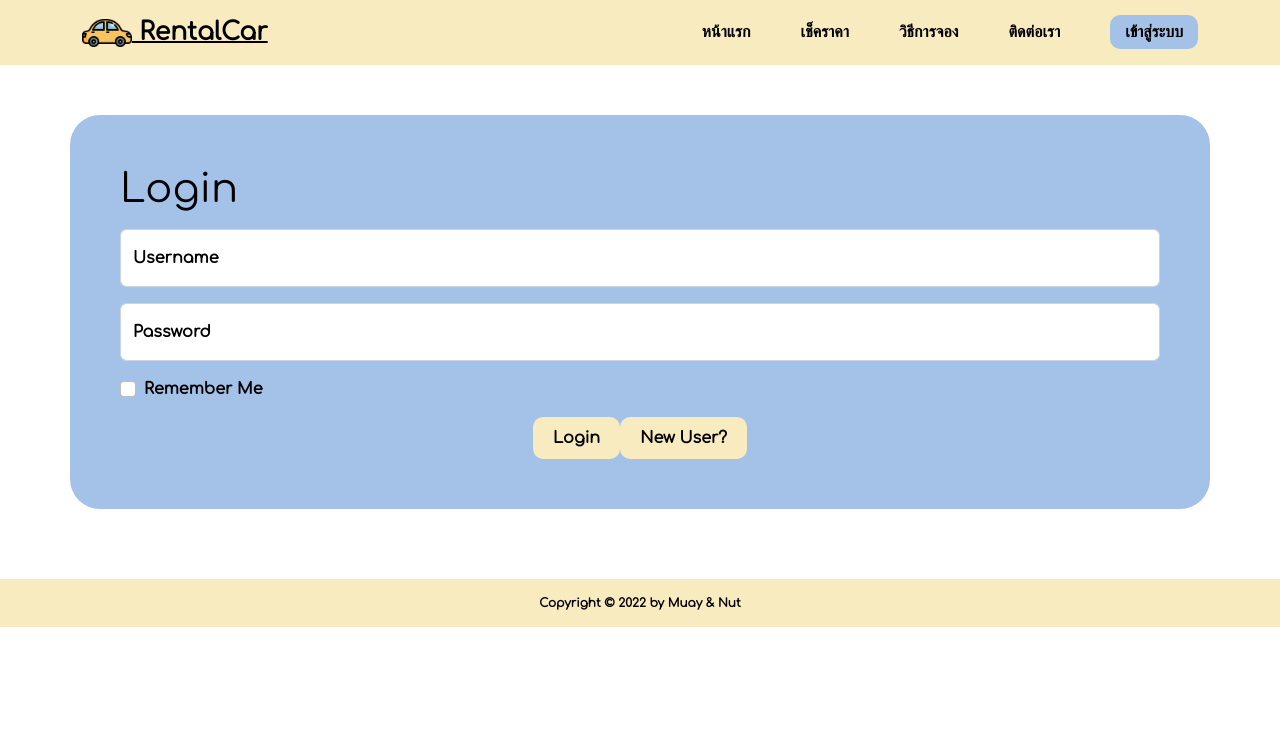
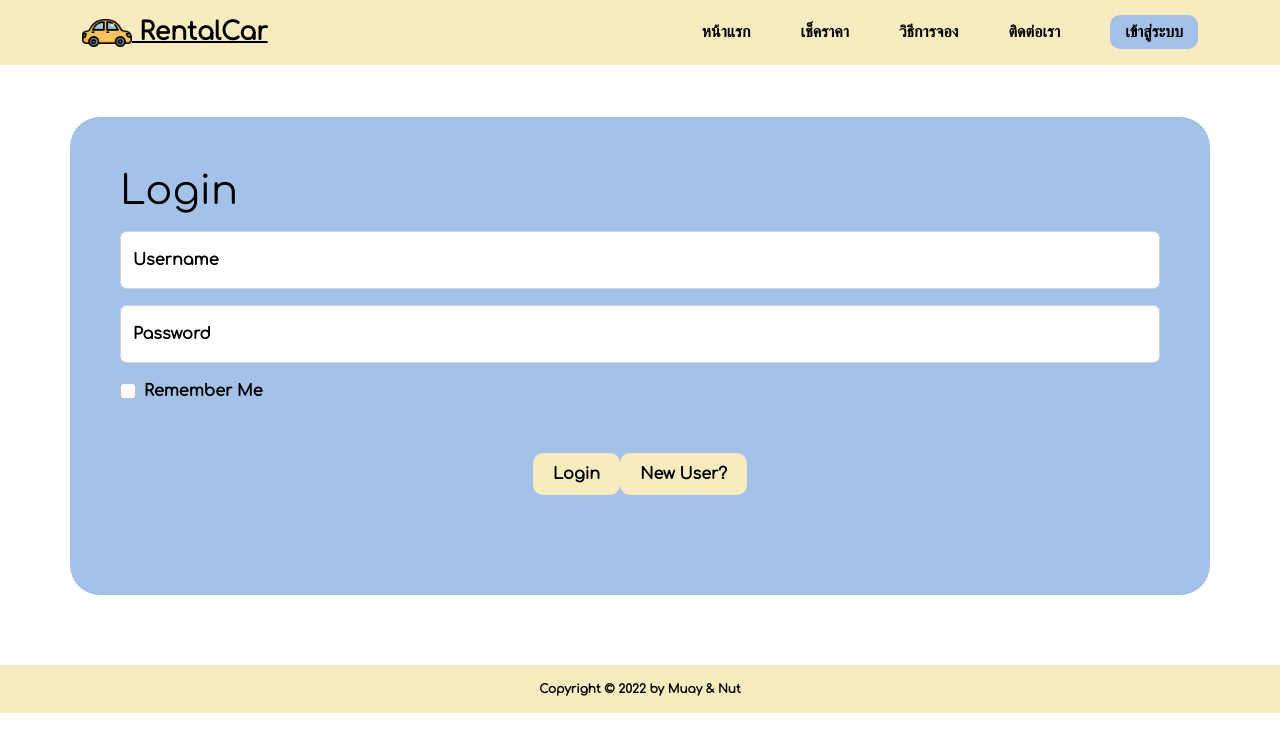
Before and after one commit to kejmaneel/rentalcar-project-angular, an Angular app: page /login in a window 1280 px wide. Shown: the top 752 px of the page. Built offline with nearby package versions, Linux system fonts and the light colour scheme; a web font is replaced by a local one.

Commit message:
edit home.html/login.html/login.scss/app.html

```diff
--- a/src/app/app.component.html
+++ b/src/app/app.component.html
@@ -1,2 +1,3 @@
 <app-navbar></app-navbar>
 <router-outlet></router-outlet>
+<app-footer></app-footer>
--- a/src/app/home/home.component.html
+++ b/src/app/home/home.component.html
@@ -108,4 +108,3 @@
     </div>
   </div>
 </div>
-<app-footer></app-footer>
--- a/src/app/login/login.component.html
+++ b/src/app/login/login.component.html
@@ -72,4 +72,3 @@
     </div>
   </div>
 </div>
-<app-footer></app-footer>
--- a/src/app/login/login.component.scss
+++ b/src/app/login/login.component.scss
@@ -1,5 +1,8 @@
+body{
+    height: 100%;
+}
 .frame-login{
-    margin-top: 50px;
+    margin-top: 52px;
     margin-bottom: 50px;
     padding: 50px;
     background-color: #a4c1e7;
@@ -7,6 +10,8 @@
 }
 .ctlogin{
     text-align: center;
+    margin-top: 50px;
+    margin-bottom: 50px;
 }
 .btnpglogin{
     background-color: #F8EBC0;
```
